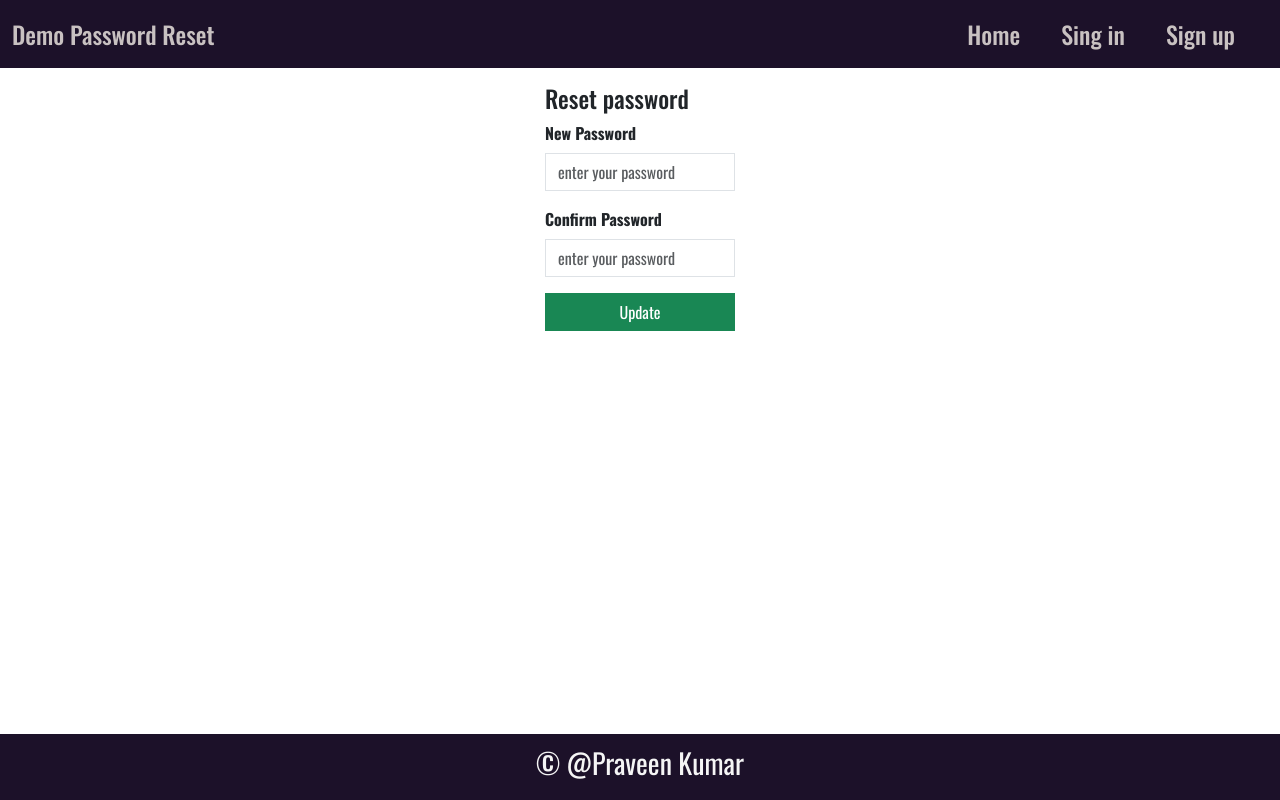
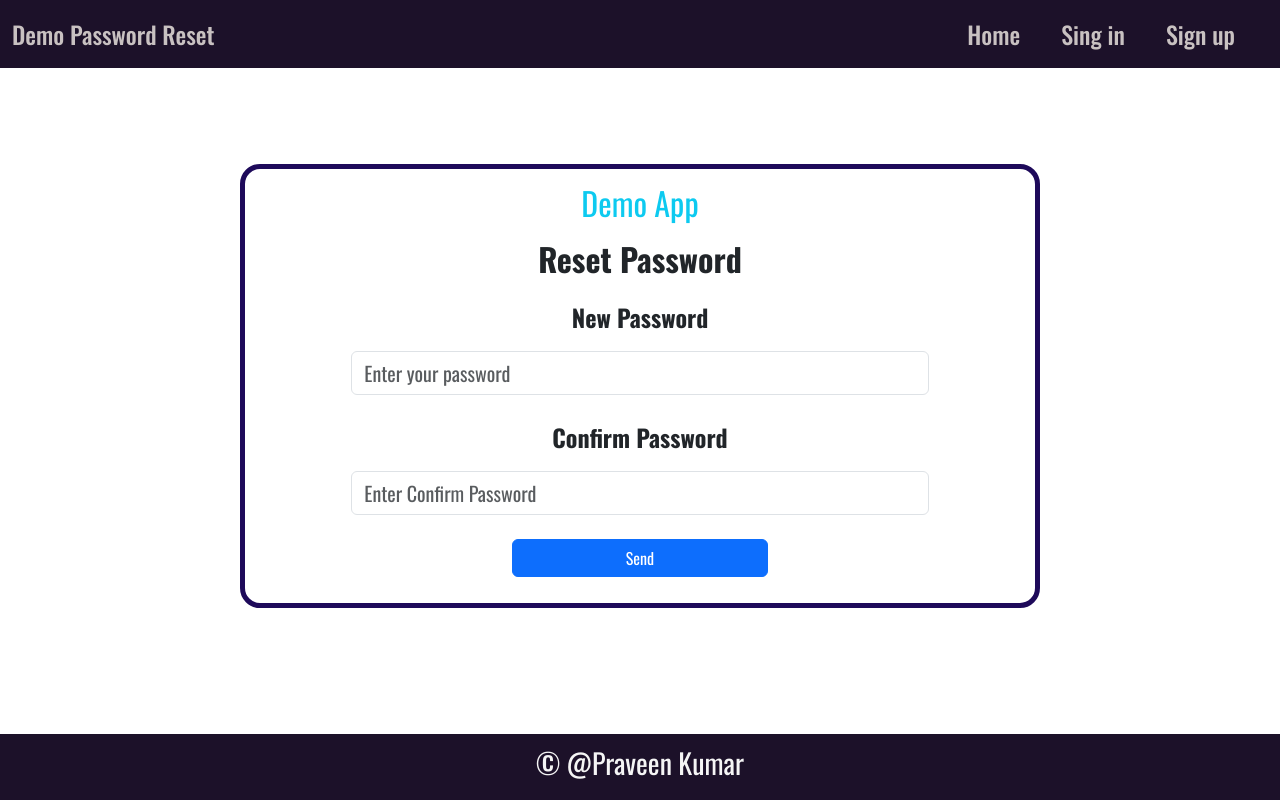
Before and after one commit to Hawkpraveen/Password_Reset_Front_End, a React (Vite) app: page /reset-password/1/1 in a window 1280 px wide. Built offline with nearby package versions, Linux system fonts and the light colour scheme.

Commit message:
updated reset page ui

```diff
--- a/src/Pages/ResetPage.jsx
+++ b/src/Pages/ResetPage.jsx
@@ -6,7 +6,7 @@ import "react-toastify/dist/ReactToastify.css";
 
 const ResetPage = () => {
   const [password, setPassword] = useState();
-  const [confirmPassword,setConfirmPassword] = useState();
+  const [confirmPassword, setConfirmPassword] = useState();
   const navigate = useNavigate();
   const { id, token } = useParams();
 
@@ -15,7 +15,7 @@ const ResetPage = () => {
     try {
       const response = await axios.post(
         `http://localhost:5000/api/reset-password/${id}/${token}`,
-        { password ,confirmPassword}
+        { password, confirmPassword }
       );
       response.then(navigate("/login-user"), toast.success(data.message));
     } catch (error) {
@@ -24,42 +24,56 @@ const ResetPage = () => {
     }
   };
   return (
-    <div className="d-flex justify-content-center align-items-center bg-gradient">
-      <div className="bg-white p-3 rounded w-28">
-        <h4>Reset password</h4>
+
+      <div className="d-flex justify-content-center align-items-center container mt-5">
+        <div className="bg-white p-3 mt-5 card">
+        <legend className="fs-2 text-center ">
+          <span className=" text-info"> Demo App</span>
+        </legend>
+           <legend className="fs-2 text-center ">
+          <strong>Reset Password </strong>
+        </legend>
           <form onSubmit={handleSubmit}>
-          <div className="mb-3">
+            <div  className="mb-3 text-center col-12 col-md-12 col-sm-12 d-flex justify-content-center pt-2 fs-4">
+            <div className="col-12 col-md-9 col-sm-12 ">
               <label htmlFor="password" className="form-label">
                 <strong>New Password</strong>
               </label>
               <input
                 type="password"
                 name="password"
-              className="form-control rounded-0"
+                className="form-control mt-2 fs-5"
                 id="password"
-              placeholder="enter your password"
+                placeholder="Enter your password"
                 onChange={(e) => setPassword(e.target.value)}
               />
             </div>
-          <div className="mb-3">
+            </div>
+
+            <div className="mb-3 text-center col-12 col-md-12 col-sm-12 d-flex justify-content-center pt-2 fs-4">
+            <div className="col-12 col-md-9 col-sm-12">
               <label htmlFor="password" className="form-label">
                 <strong>Confirm Password</strong>
               </label>
               <input
                 type="password"
                 name="confirm password"
-              className="form-control rounded-0"
+                className="form-control mt-2 fs-5"
                 id="password"
-              placeholder="enter your password"
+                placeholder="Enter Confirm Password"
                 onChange={(e) => setConfirmPassword(e.target.value)}
               />
             </div>
-          <button type="submit" className="btn btn-success w-100 rounded-0">
-            Update
+            </div>
+            <div className="col-12 col-md-12 col-sm-12 d-flex justify-content-center mt-4 mb-3">
+          <button type="submit" className="btn btn-primary col-md-4 col-sm-4 col-8">
+            Send
           </button>
+          </div>
           </form>
         </div>
       </div>
+
   );
 };
 
```
Lines whose indentation alone changed are shown as unchanged.
